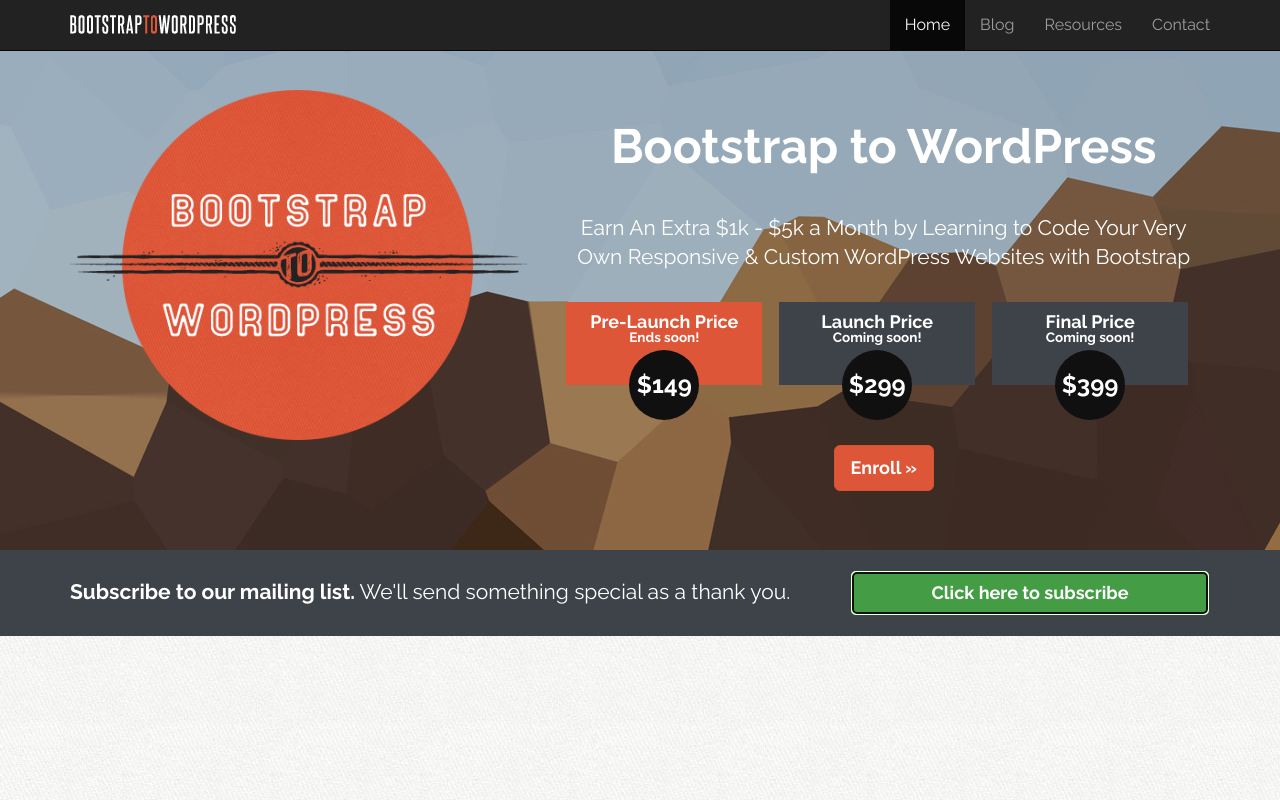
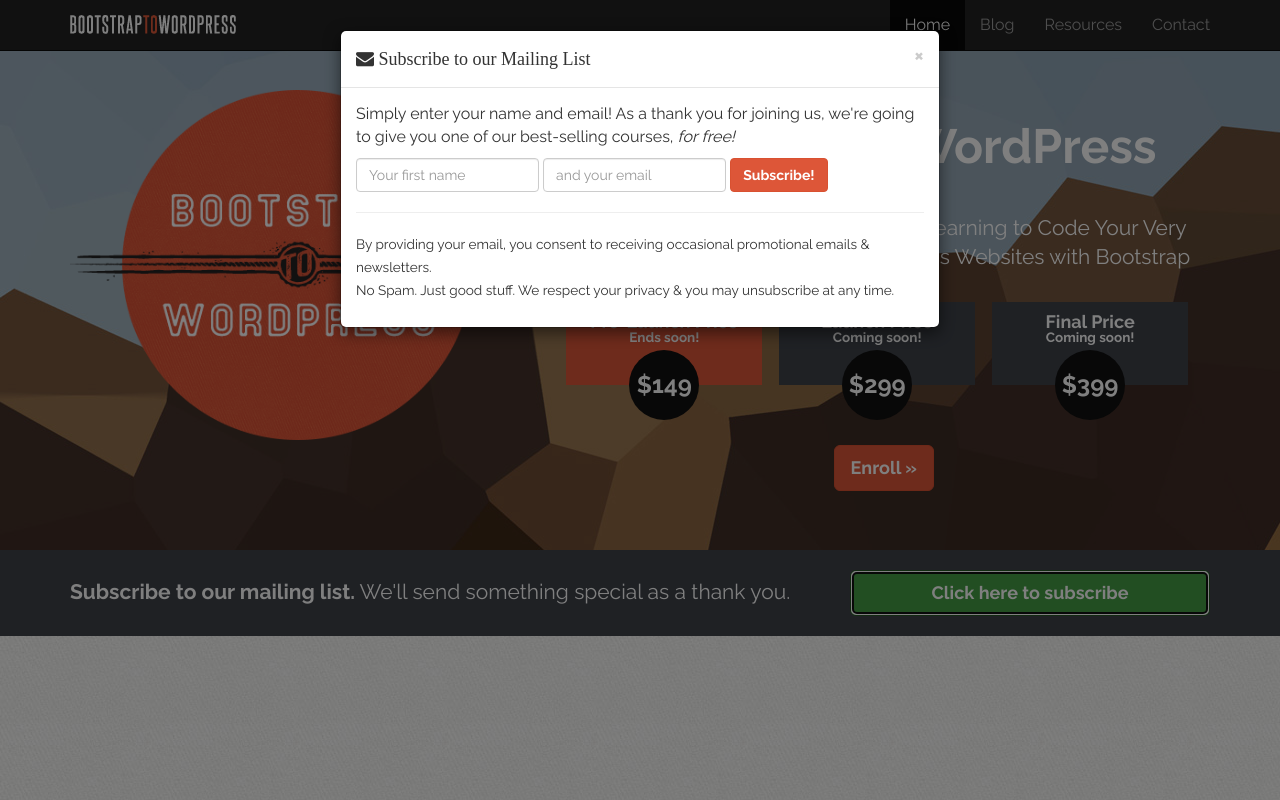
Before and after one commit to RrennM/B2W, a plain HTML site: page index.html in a window 1280 px wide. Both pictures are taken after a click on the button "Click here to subscribe". Drawn offline with nearby package versions, Linux system fonts and the light colour scheme; a web font is replaced by a local one.

Commit message:
Add modal window to subrscribe button.

```diff
--- a/index.html
+++ b/index.html
@@ -204,9 +204,40 @@
 
 		<!-- MODAL
 		=============================================================================== -->
-		<div>
+		<div class="modal fade" id="myModal">
+			<div class="modal-dialog">
+				<div class="modal-content">
 
-		</div>
+					<div class="modal-header">
+						<button type="button" class="close" data-dismiss="modal"><span aria-hidden="true">&times;<span class="sr-only">Close</span></span></button>
+						<h4 class="modal-title" id="myModalLabel"><i class="fa fa-envelope"> Subscribe to our Mailing List</i></h4>
+					</div> <!-- modal header -->
+
+					<div class="modal-body">
+						<p>Simply enter your name and email! As a thank you for joining us, we're going to give you one of our best-selling courses, <em>for free!</em></p>
+
+						<form class="form-inline" role="form">
+							<div class="form-group">
+								<label class="sr-only" for="subscribe-name">Your first name</label>
+								<input type="text" class="form-control" id="subscribe-name" placeholder="Your first name">
+							</div> <!-- form group -->
+
+							<div class="form-group">
+								<label class="sr-only" for="subscribe-email">and your email</label>
+								<input type="text" class="form-control" id="subscribe-email" placeholder="and your email">
+							</div> <!-- form group -->
+
+							<input type="submit" class="btn btn-danger" value="Subscribe!">
+						</form>
+
+						<hr>
+
+						<p><small>By providing your email, you consent to receiving occasional promotional emails &amp; newsletters. <br>No Spam. Just good stuff. We respect your privacy &amp; you may unsubscribe at any time.</small></p>
+					</div> <!-- modal body -->
+
+				</div> <!-- modal-content -->
+			</div> <!-- modal-dialog -->
+		</div> <!-- modal -->
 
 
 
@@ -216,6 +247,7 @@
 		<script src="//maxcdn.bootstrapcdn.com/bootstrap/3.3.7/js/bootstrap.min.js"></script>
 		<script src="//ajax.googleapis.com/ajax/libs/jquery/3.2.1/jquery.min.js"></script>
 		<script src="assets/js/jquery-3.2.1.min.js"></script>
+		<script src="assets/js/bootstrap.min.js"></script>
 		<script src="assets/js/main.js"></script>
 	</body>
 </html>
```
